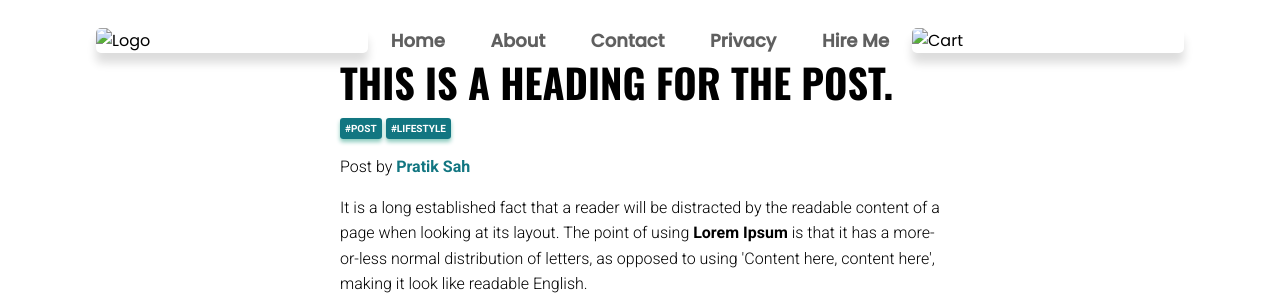
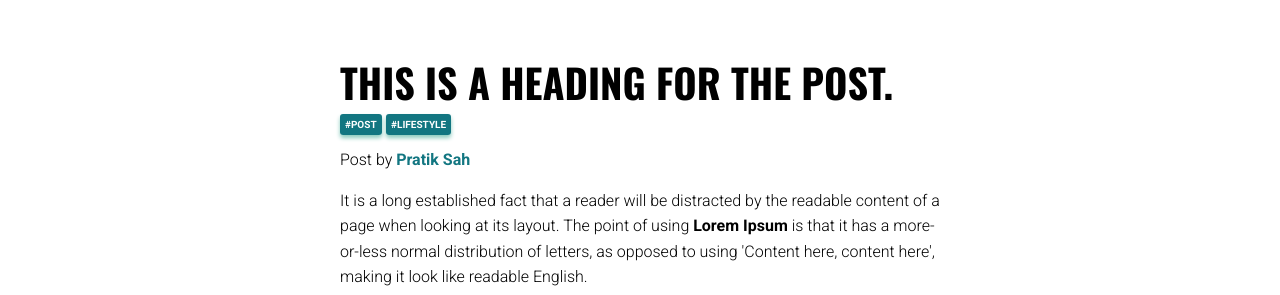
Before and after one commit to ThePratikSah/mediaquery, a plain HTML site: page index.html in a window 1280 px wide. Shown: the top 295 px of the page. Drawn offline with nearby package versions, Linux system fonts and the light colour scheme.

Commit message:
Update index.html

```diff
--- a/index.html
+++ b/index.html
@@ -5,29 +5,10 @@
   <meta charset="UTF-8">
   <meta name="viewport" content="width=device-width, initial-scale=1.0">
   <link rel="stylesheet" href="style.css">
-  <link
-      href="https://fonts.googleapis.com/css2?family=Poppins:wght@400;500&display=swap"
-      rel="stylesheet"
-    />
   <title>Media Query</title>
 </head>
 
 <body>
-    <header>
-      <div class="logo-container">
-        <img src="./img/logo.png" alt="Logo" />
-      </div>
-      <nav class="nav-links">
-        <li><a href="http://" class="nav-link" target="_blank">Home</a></li>
-        <li><a href="http://" class="nav-link" target="_blank">About</a></li>
-        <li><a href="http://" class="nav-link" target="_blank">Contact</a></li>
-        <li><a href="http://" class="nav-link" target="_blank">Privacy</a></li>
-        <li><a href="http://" class="nav-link" target="_blank">Hire Me</a></li>
-      </nav>
-      <div class="cart">
-        <img src="./img/bag.svg" alt="Cart" width="20px" />
-      </div>
-    </header>
   <div class="container">
     <h1>This is a heading for the post.</h1>
     <span>#post</span>
```
